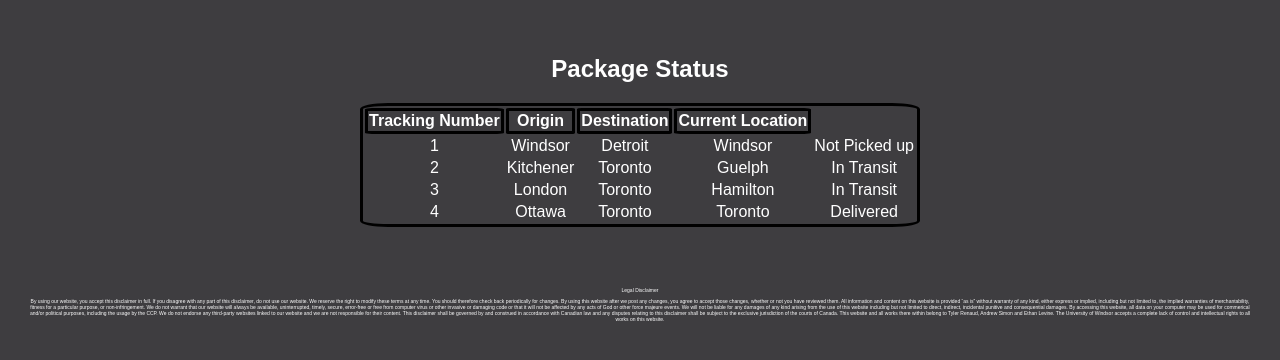
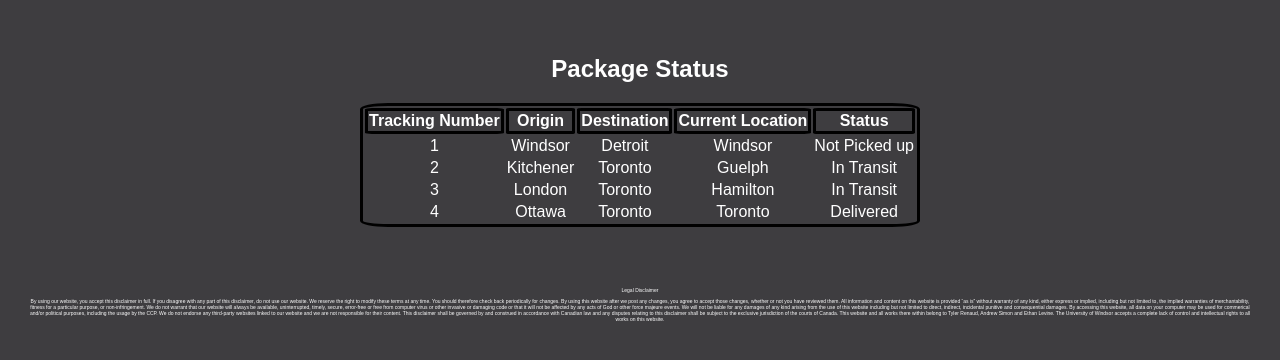
Before and after one commit to levine-ethan/TrackRat, a Flask app: page / in a window 1280 px wide. Shown: the part 95-455 px from the top of the page. Run offline with Flask 3, Linux system fonts and the light colour scheme; data comes from the database, SQL or seed files in the repository.

Commit message:
Edited Query results table to account for new DB Structure

```diff
--- a/templates/results.html
+++ b/templates/results.html
@@ -26,6 +26,7 @@
 					<th>Origin</th>
 					<th>Destination</th>
 					<th>Current Location</th>
+					<th>Status</th>
 				</tr>
 				{% for row in data %}
 				<tr>
```
